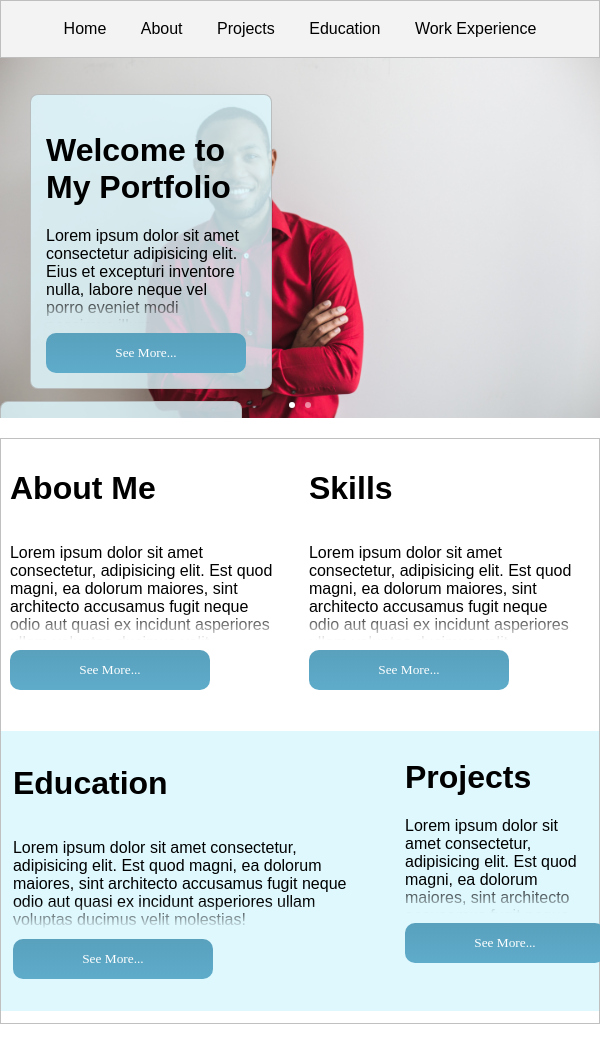
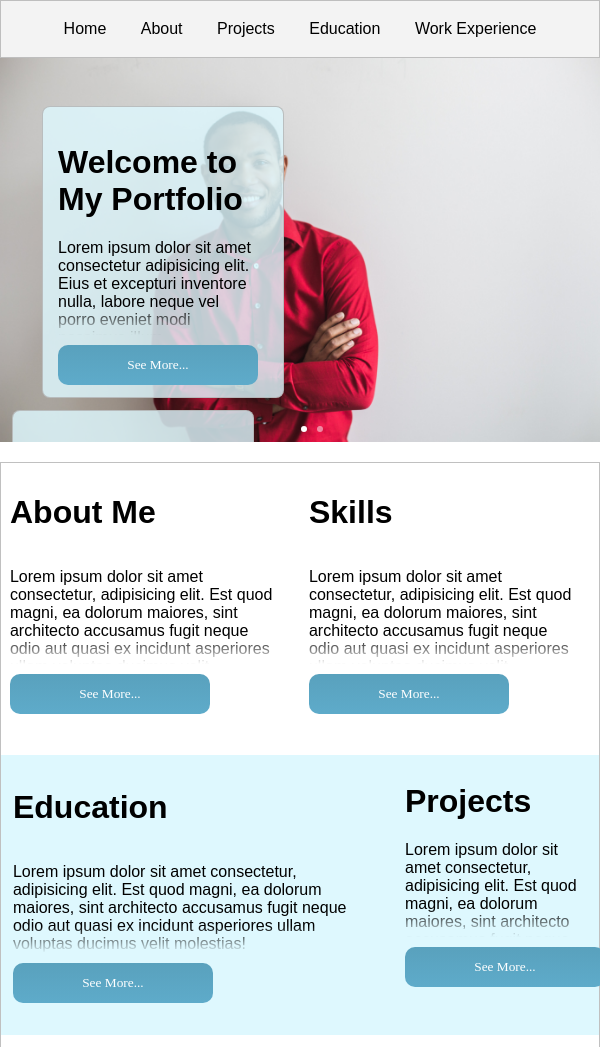
Before and after one commit to dylankohn/customportfolio, a plain HTML site: page index.html in a window 600 px wide. Shown: the top 1047 px of the page. Before the commit the page ends 1024 px from the top, so only its background shows below. Drawn offline with Linux system fonts and the light colour scheme.

Commit message:
changed stuff

```diff
--- a/portfolio.css
+++ b/portfolio.css
@@ -160,6 +160,7 @@ img {
     top: 10%;
     height: auto;
     border: 1px solid #b2b2b2cf;
+    margin-bottom: 2%;
 }
 
 .intro {
@@ -201,7 +202,7 @@ img {
         position: relative;  /* Set to relative to follow normal flow */
         width: 100%; /* Full width minus a bit of margin */
         left: 0; /* Remove any left/right positioning */
-        margin-bottom: 2%;
+
     }
 
     .row1, .row2 {
@@ -223,6 +224,8 @@ img {
     .intro, .featproj {
         width: 35vw; /* Adjusted width */
         padding: 15px;
+        padding-bottom: 2%;
+
     }
 
     .row1 {
@@ -236,6 +239,7 @@ img {
     .slideshow {
         height: 45vh; /* Medium height for slideshow on tablets */
         overflow-y: scroll;
+        padding: 2%;
     }
 
     .intro {
```
